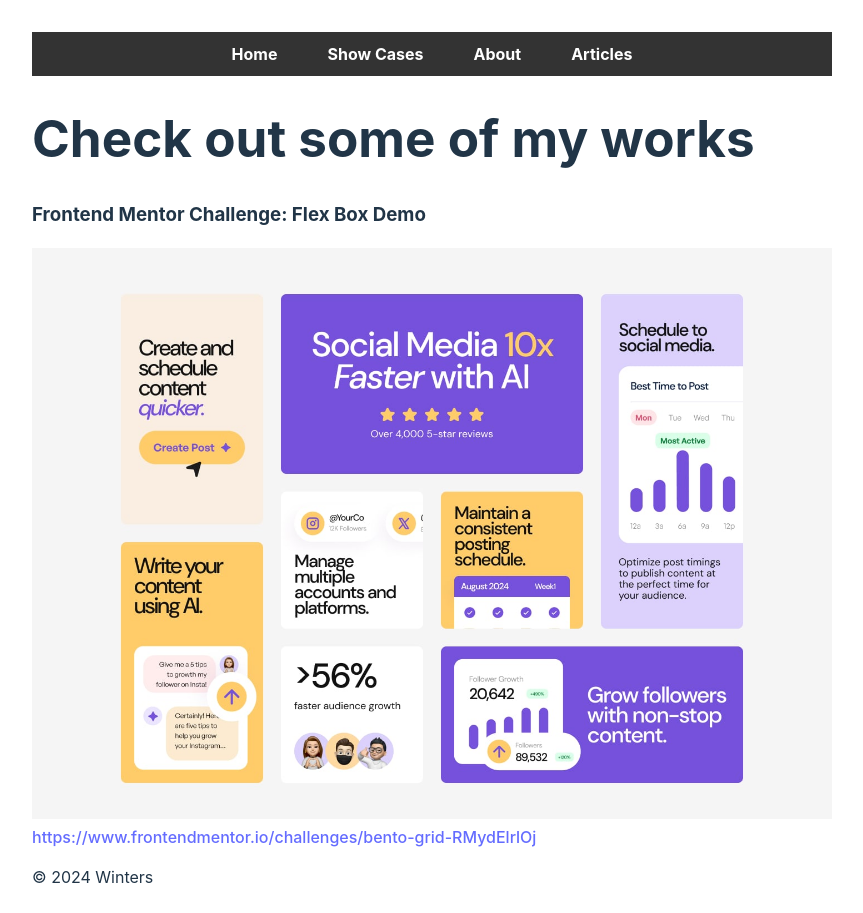
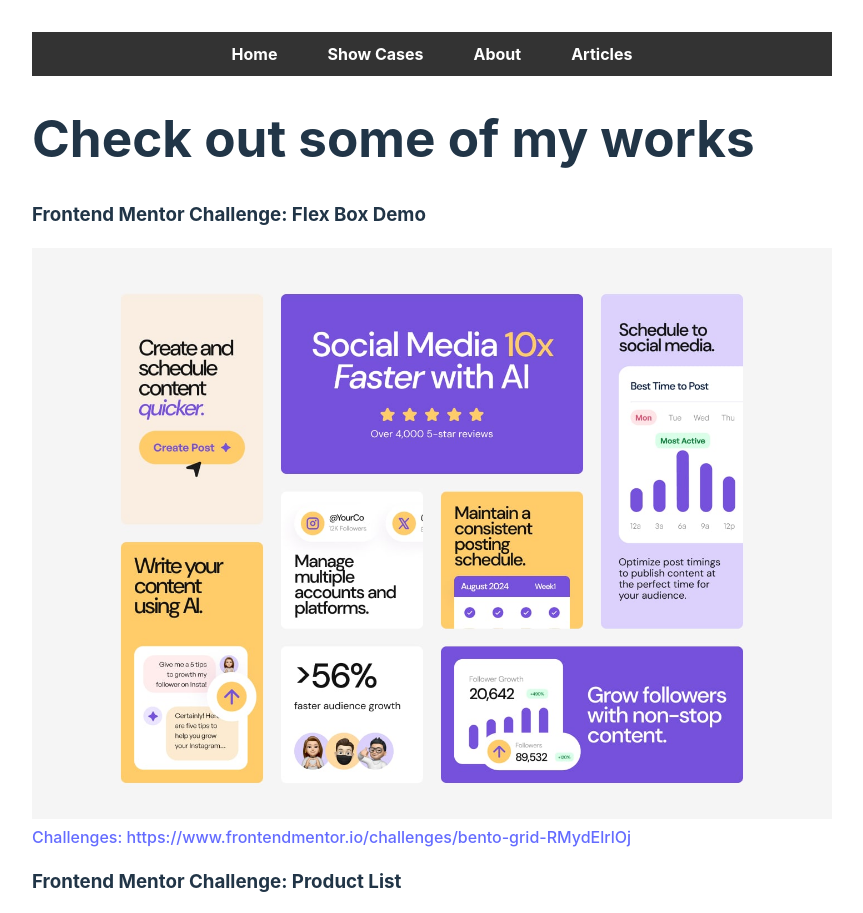
Before and after one commit to w9dx/personal-blog, a React (Vite) app: page /showcases in a window 1280 px wide. Shown: the top 913 px of the page, without its empty margins (208-1071 px from the left). Built offline with nearby package versions, Linux system fonts and the light colour scheme; no server answers.

Commit message:
add todo challenge

```diff
--- a/src/App.jsx
+++ b/src/App.jsx
@@ -8,6 +8,7 @@ import NotFoundPage from "./pages/NotFound";
 import ArticlePage from "./pages/ArticlePage";
 import { articleLoader, articlesLoader } from "./loaders/articles.js";
 import ShowCaseListPage from "./pages/showcases/ShowCaseListPage.jsx";
+import FlexBoxDemo from "./pages/showcases/flexboxdemo/Index.jsx";
 
 const routes = [
   {
@@ -26,6 +27,10 @@ const routes = [
       {
         path: "/showcases",
         element: <ShowCaseListPage />,
+      },
+      {
+        path: "/showcases/flexboxdemo",
+        element: <FlexBoxDemo />,
       },
       {
         path: "/articles",
--- a/src/pages/components/ShowCaseItem.jsx
+++ b/src/pages/components/ShowCaseItem.jsx
@@ -15,7 +15,7 @@ export default function ShowCaseItem({
       </div>
       <div>
         <a href={references} target="_blank">
-          {references}
+          Challenges: {references}
         </a>
       </div>
     </div>
--- a/src/pages/showcases/ShowCaseListPage.jsx
+++ b/src/pages/showcases/ShowCaseListPage.jsx
@@ -1,5 +1,6 @@
 import ShowCaseItem from "../components/ShowCaseItem";
 import flexboxDemo from "../../assets/flex-box-desktop-design.jpg";
+import productList from "../../assets/product-list.jpg";
 export default function ShowCaseListPage() {
   return (
     <div className="showcase-list">
@@ -7,9 +8,16 @@ export default function ShowCaseListPage() {
 
       <ShowCaseItem
         title="Frontend Mentor Challenge: Flex Box Demo"
-        descriptions={""}
+        descriptions={" "}
         references={`https://www.frontendmentor.io/challenges/bento-grid-RMydElrlOj`}
         imgSrc={flexboxDemo}
+      />
+      <ShowCaseItem
+        title={"Frontend Mentor Challenge: Product List"}
+        references={
+          "https://www.frontendmentor.io/challenges/product-list-with-cart-5MmqLVAp_d"
+        }
+        imgSrc={productList}
       />
     </div>
   );
--- /dev/null
+++ b/src/pages/showcases/flexboxdemo/index.jsx
@@ -0,0 +1,11 @@
+export default function FlexBoxDemo() {
+  return (
+    <div className="container">
+      <div>
+        <p>
+          Create and schedule content <span>quicker</span>
+        </p>
+      </div>
+    </div>
+  );
+}
--- /dev/null
+++ b/src/pages/showcases/flexboxdemo/style.css
@@ -0,0 +1,3 @@
+.container {
+  display: flex;
+}
```
Also changed, not shown: src/assets/product-list.jpg (added), src/pages/showcases/FlexBoxDemo.jsx (deleted), src/pages/showcases/showcase.css (added).
